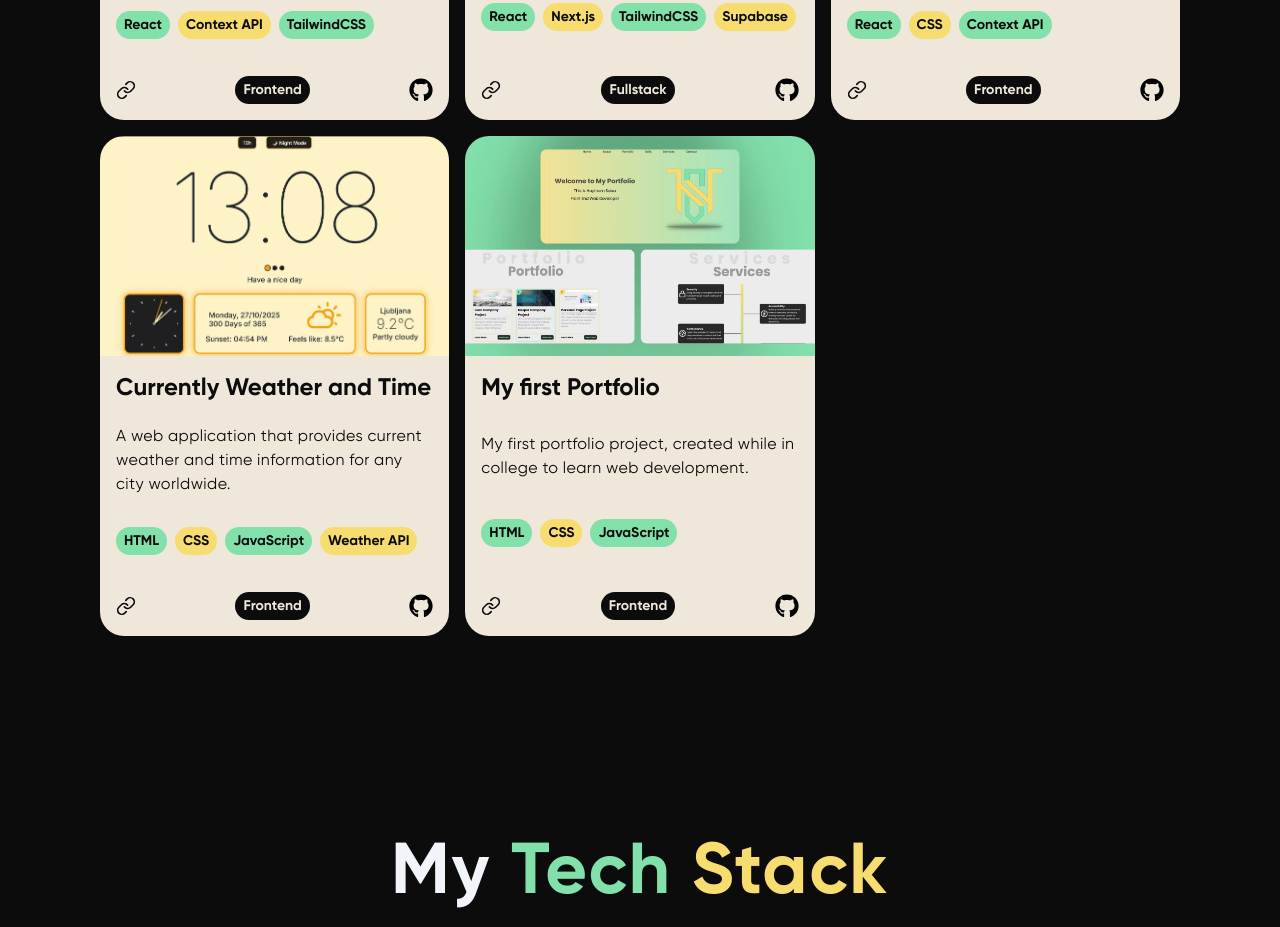
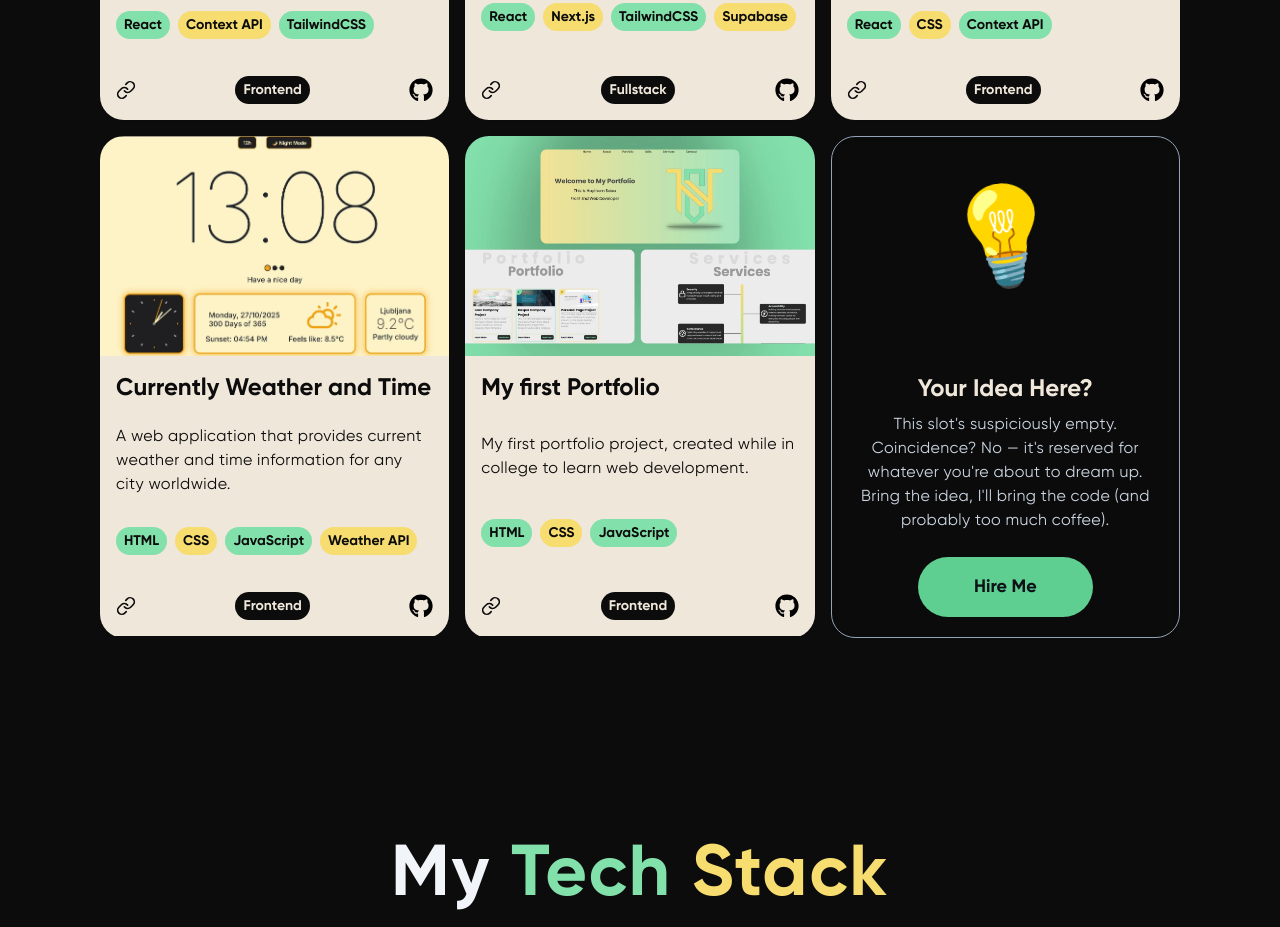
Before and after one commit to HaythamSaba/reactPortfolio, a React (Vite) app: page / in a window 1280 px wide. Shown: the part 3080-4007 px from the top of the page. Built offline with nearby package versions, Linux system fonts and the light colour scheme; a web font is replaced by a local one.

Commit message:
adding new hire me card

```diff
--- a/src/components/sections/Projects.jsx
+++ b/src/components/sections/Projects.jsx
@@ -5,6 +5,7 @@ import { cardParentVariants } from "../../data/Animation";
 import ProjectCard from "../ui/ProjectCard";
 import SectionHeader from "../ui/SectionHeader";
 import SectionLayout from "../layout/SectionLayout";
+import HireMeCard from "../ui/HireMeCard";
 
 export default function Projects() {
   return (
@@ -27,6 +28,7 @@ export default function Projects() {
         {projects.map((project) => (
           <ProjectCard key={project.title} project={project} />
         ))}
+        <HireMeCard />
       </motion.div>
     </SectionLayout>
   );
--- /dev/null
+++ b/src/components/ui/HireMeCard.jsx
@@ -0,0 +1,52 @@
+import { motion } from "framer-motion";
+import { FaEnvelopeIcon } from "../icons/TechIcons"; // swap for whatever mail icon you already use, or drop this import + icon if you don't have one
+
+const cardVariants = {
+  initial: { opacity: 0, y: 40 },
+  visible: {
+    opacity: 1,
+    y: 0,
+    transition: { duration: 0.6, ease: "easeOut" },
+  },
+};
+
+function HireMeCard() {
+  return (
+    <motion.div
+      variants={cardVariants}
+      className="group bg-darkBackground/10 backdrop-blur-sm rounded-3xl overflow-hidden relative z-0 shadow-sm border border-slate-400"
+    >
+      {/* Gradient "image" area — stands in for a project screenshot */}
+      <div className="h-[220px] w-full relative overflow-hidden b flex items-center justify-center">
+        <motion.span
+          className="text-8xl select-none"
+          animate={{ rotate: [0, -8, 8, 0], y: [0, -6, 0] }}
+          transition={{ duration: 3, repeat: Infinity, ease: "easeInOut" }}
+        >
+          💡
+        </motion.span>
+      </div>
+
+      {/* Card Body */}
+      <div className="flex flex-col p-4 gap-2 rounded-b-lg min-h-[280px]  text-center items-center">
+        <div className="flex flex-col gap-2 items-center">
+          <h3 className="text-background">Your Idea Here?</h3>
+          <p className="text-md tracking-wide text-slate-300 mb-2">
+            This slot's suspiciously empty. Coincidence? No — it's reserved for
+            whatever you're about to dream up. Bring the idea, I'll bring the
+            code (and probably too much coffee).
+          </p>
+        </div>
+
+        <a
+          href="mailto:haythamsaba@gmail.com?subject=Let's build something&body=Hey Haytham, I have an idea..."
+          className="inline-flex items-center bg-primary-500 text-textColor px-14 py-4 rounded-full font-semibold text-lg hover:bg-primary-400 hover:text-darkBackground transition-colors mt-2"
+        >
+          Hire Me
+        </a>
+      </div>
+    </motion.div>
+  );
+}
+
+export default HireMeCard;
```
